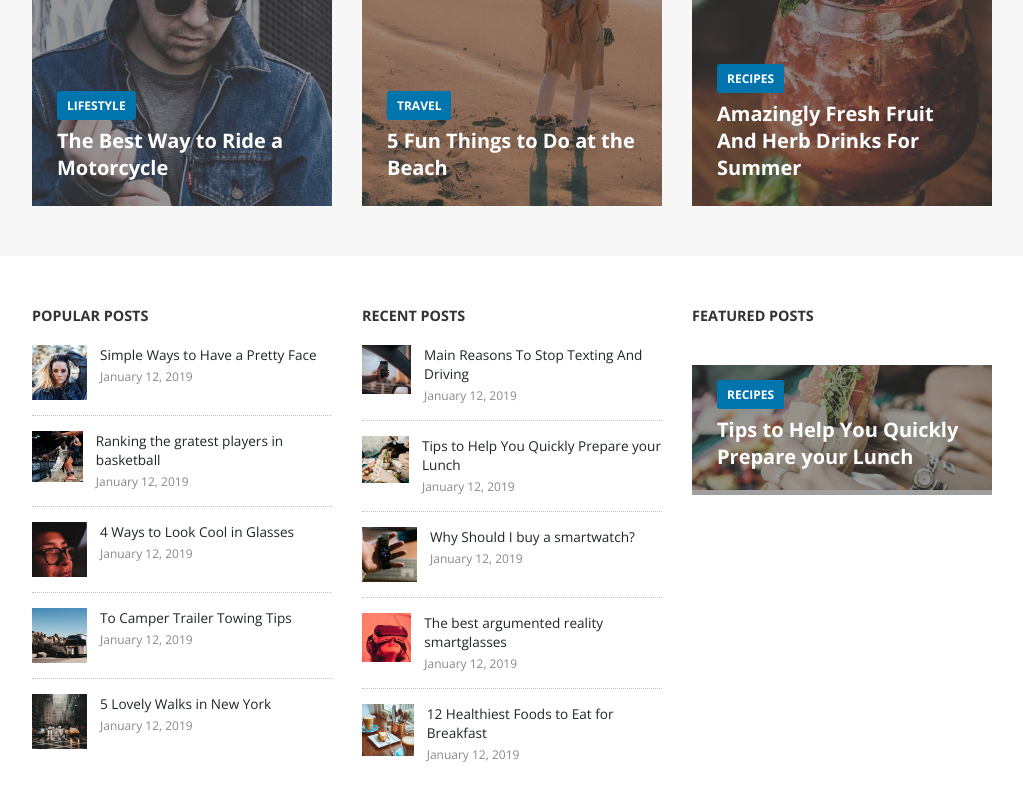
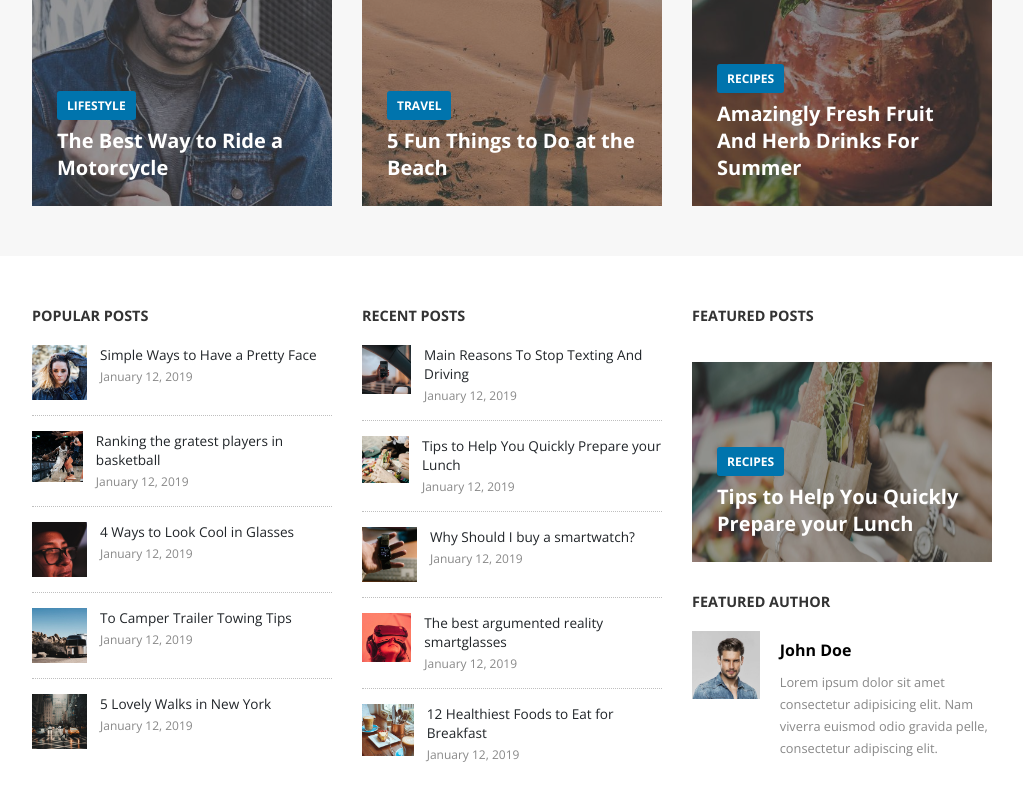
Before and after one commit to serborbone/proj-html-vuejs, a Vue app: page / in a window 1280 px wide. Shown: the part 702-1502 px from the top of the page, without its empty margins (128-1151 px from the left). Built offline with nearby package versions, Linux system fonts and the light colour scheme.

Commit message:
Sezione tre Cols Post completa

```diff
--- a/src/assets/partials/featuredCol.vue
+++ b/src/assets/partials/featuredCol.vue
@@ -3,13 +3,35 @@
 
     <h3>Featured Posts</h3>
 
+    <!-- CARD FEATURED POSTS -->
     <div class="card-feat">
 
         <div class="text-wrap">
               <span class="tag-article">Recipes</span>
               <h4><a href="#">Tips to Help You Quickly Prepare your Lunch</a></h4>
-          </div>
+        </div>
+
         <img src="../img/blog-66.jpg" alt="img featured post">
+
+    </div>
+
+    <!-- FEATURED AUTHOR -->
+    <div class="feat-author">
+        <h3>Featured Author</h3>
+
+        <div class="author-wrap">
+
+            <div class="author-img">
+                <img src="../img/avatar.jpg" alt="author image">
+            </div>
+
+            <div class="info-author">
+              <h4><a href="#">John Doe</a></h4>
+
+              <p>Lorem ipsum dolor sit amet consectetur adipisicing elit. Nam viverra euismod odio
+                gravida pelle, consectetur adipiscing elit.</p>
+            </div>
+        </div>
 
     </div>
 
--- a/src/assets/style/featuredCol.scss
+++ b/src/assets/style/featuredCol.scss
@@ -4,20 +4,22 @@
   width: calc(100% / 3 - 20px);
 
   h3 {
-      margin-bottom: 40px;
+      margin-bottom: 37px;
       text-transform: uppercase;
       font-size: 0.9em;
       color: $light-black;
   }
 
+  /*** CARD FEATURED POSTS ***/
   .card-feat {
+    width: 100%;
+    height: 200px;
     position: relative;
     color: #fff;
 
     img {
       width: 100%;
       height: 100%;
-      object-fit: cover;
     }
 
     .text-wrap {
@@ -31,7 +33,6 @@
       flex-direction: column;
       justify-content: flex-end;
       align-items: flex-start;
-    }
 
       .tag-article {
         background-color: #0074ad;
@@ -42,6 +43,7 @@
         font-size: 0.75em;
         text-align: center;
       }
+
 
       h4 {
         margin-top: 7px;
@@ -57,3 +59,53 @@
     }
 
   }
+
+  /*** FEATURED AUTHOR STYLE ***/
+  .feat-author {
+    margin-top: 30px;
+
+     h3 {
+      margin-bottom: 20px;
+     }
+
+    .author-wrap {
+      display: flex;
+
+      .author-img {
+
+        width: 25%;
+        height: 100px;
+
+        img {
+          width: 100%;
+        }
+
+      }
+
+      .info-author {
+        width: 85%;
+        padding-left: 20px;
+        padding-top: 8px;
+
+        h4 {
+          a {
+            text-decoration: none;
+            color: #000;
+          }
+        }
+
+        p {
+          color: #888888;
+          font-size: 0.8em;
+          margin-top: 10px;
+          line-height: 22px;
+        }
+
+      }
+
+    }
+
+
+  }
+
+}
--- a/src/components/postCol.vue
+++ b/src/components/postCol.vue
@@ -29,7 +29,6 @@ export default {
   @import '../assets/style/postCol.scss';
 
   #postCol {
-    height: 500px;
     display: flex;
     flex-wrap: wrap;
     justify-content: space-between;
```
Lines whose indentation alone changed are shown as unchanged.
